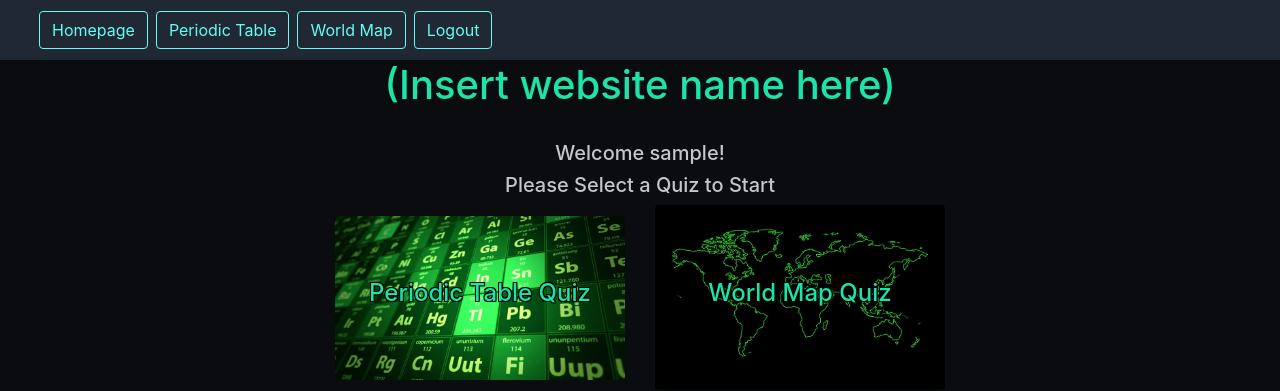
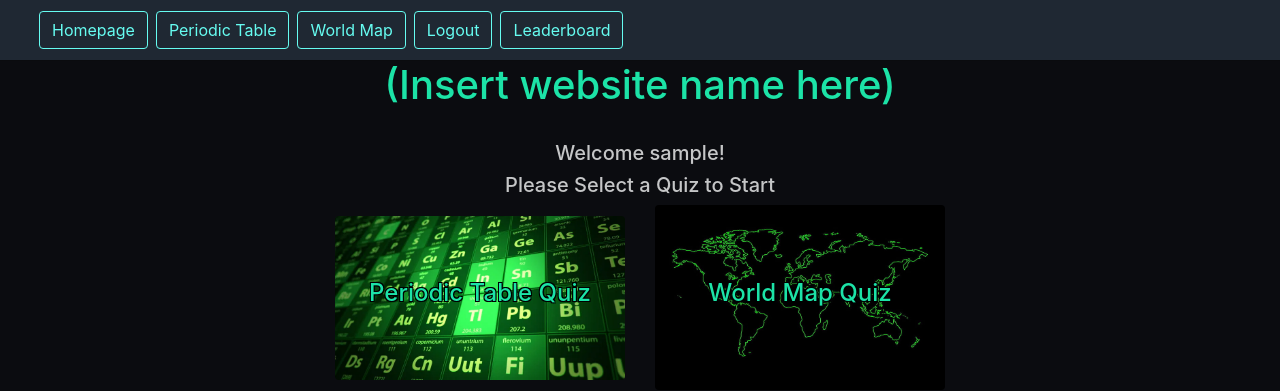
Before and after one commit to Ishi01/CITS5505Group41Project, a Flask app: page / in a window 1280 px wide. Shown: the top 391 px of the page. Run offline with Flask 3, Linux system fonts and the light colour scheme; the visitor is signed in with stand-in values (Sample User, id 1).

Commit message:
add url for leaderboader in nav bar

```diff
--- a/app/templates/base.html
+++ b/app/templates/base.html
@@ -38,6 +38,8 @@
                 <li class="nav-item">
                     <a class="btn btn-outline-primary" href="{{ url_for('main.logout') }}">Logout</a>
                 </li>
+                <li class="nav-item">
+                    <a class="btn btn-outline-primary" href="{{ url_for('main.leaderboard') }}">Leaderboard</a>
                 {% endif %}
             </ul>
         </div>
```
